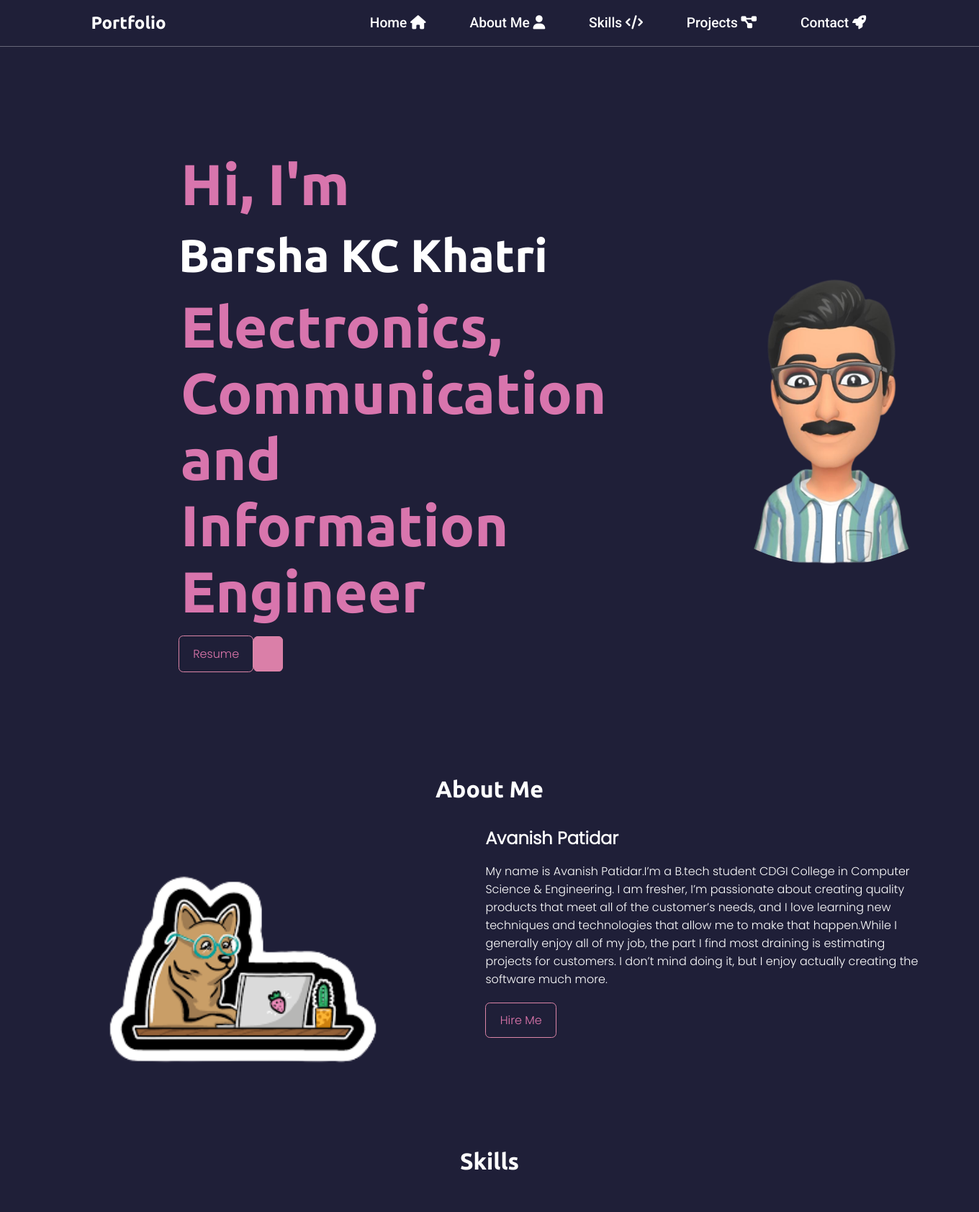
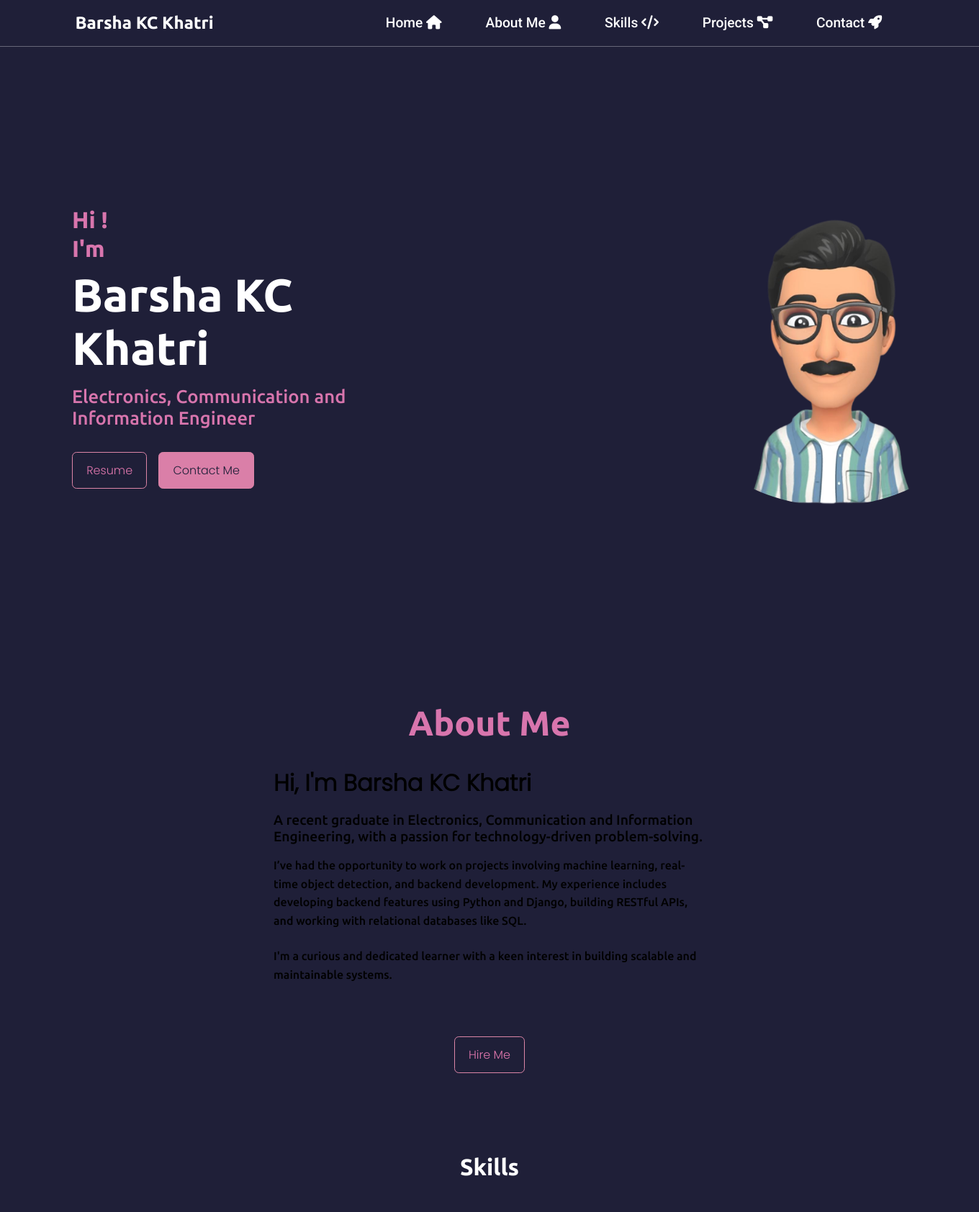
Before and after one commit to barshakc/newport, a Django app: page / in a window 1360 px wide; the page is wider, and only the part inside the window is pictured. Shown: the top 1684 px of that part at 72% size. Run offline with Django 4.2, Linux system fonts and the light colour scheme; some libraries are stand-ins or nearby versions.

Commit message:
Update home page

```diff
--- a/App/templates/home.html
+++ b/App/templates/home.html
@@ -18,7 +18,7 @@
         <!-- Navbar Section -->
     <nav id="navbar" class="flex s-around bg-color">
         <div class="left-nav">
-            <h2 class="t-white">Portfolio</h2>
+            <h2 class="t-white">Barsha KC Khatri</h2>
         </div>
         <div class="right-nav">
             <ul class="flex">
@@ -35,14 +35,20 @@
     <section id="home" class="flex s-around sw-80 m-auto">
         <div class="home-left flex items-center">
             <div class="home-content">
-                <h6 class="poppinss">Hi, I'm</h6>
+                <h6 class="poppinss">Hi !</h6>
+<h6 class="poppinss">I'm</h6>
 <h1 class="t-white">Barsha KC Khatri</h1>
 <h4 class="poppinss">Electronics, Communication and Information Engineer</h4>
-                <a href="{% static 'pdf/cvbarsha.pdf' %}"  target="_blank">
-                    <button class="btn poppins">Resume</button></a>
 
-                <a class="btn live poppins" id="hireme" href=""
-                    target="_blank"></a>
+<div class="btn-group">
+    <a href="{% static 'pdf/cvbarsha.pdf' %}" target="_blank">
+        <button class="btn poppins">Resume</button>
+    </a>
+    <a class="btn live poppins" id="hireme" href="#contact" target="_blank">
+        Contact Me
+    </a>
+</div>
+
             </div>
         </div>
         <div class="home-right flex s-center items-center">
@@ -55,27 +61,31 @@
     </section>
 
  <!-- About Section -->
+<!-- About Section -->
 <section id="about">
     <h1 class="t-center my-2 t-white f-2">About Me</h1>
-        <div class="about-container flex s-around ">
-            <div class=" about-left flex s-center items-center">
-                <!-- Here in src replade the given link with your secondary image link -->
-                <img src="{%static 'images/dog.png'%}" alt="" style="width: 60%;">
-            </div>
-
-            <div class="about-right flex">
+    <div class="about-container flex s-center">
+        <div class="about-left">
+            <!-- Text content and introduction -->
             <div class="about-content">
-                    <h1 class="t-white m-b-1 poppins">Avanish Patidar</h1>
-                    <p class="t-white poppins">My name is Avanish Patidar.I’m a B.tech student CDGI College in Computer Science & Engineering.
-
-
-                        I am fresher, I’m passionate about creating quality products that meet all of the customer’s needs, and I love learning new techniques and technologies that allow me to make that happen.While I generally enjoy all of my job, the part I find most draining is estimating projects for customers. I don’t mind doing it, but I enjoy actually creating the software much more.</p>
-                    <a class="btn " id="hireme"
-                        href="">Hire Me</a>
+                <h2 class="t-white m-b-1 poppins">Hi, I'm Barsha KC Khatri</h2>
+                <p class="intro-text">
+                    A recent graduate in Electronics, Communication and Information Engineering, with a passion for technology-driven problem-solving.
+                </p>
+                <p class="about-text">
+                    I’ve had the opportunity to work on projects involving machine learning, real-time object detection, and backend development. My experience includes developing backend features using Python and Django, building RESTful APIs, and working with relational databases like SQL.
+                </p>
+                <p class="about-text">
+                    I'm a curious and dedicated learner with a keen interest in building scalable and maintainable systems.
+                </p>
             </div>
         </div>
     </div>
+    <div class="cta-container flex s-center">
+        <a class="btn" id="hireme" href="">Hire Me</a>
+    </div>
 </section>
+
 
     <!-- Skills Section -->
     <section id="skills">
--- a/static/css/style.css
+++ b/static/css/style.css
@@ -58,26 +58,41 @@ body {
 
 
 /* Home Section */
+#home {
+    height: 100vh; /* full screen height */
+    display: flex;
+    justify-content: space-around;
+    align-items: center;
+}
+
 .home-left,
 .home-right {
-    width: 30%;
-    padding: 7rem;
+    width: 40%;
+    padding: 0 2rem;
 }
 
-.home-right {
-    padding: 0;
-}
-
-.home-left h6,
-h4 {
+.home-left h6 {
+    font-size: 2rem;
     color: rgb(216, 117, 173);
-    margin: 1rem 0;
-    margin-left: 3px;
-    font-size: 5rem;
+    margin: 0.2rem 0;
 }
 
 .home-left h1 {
     font-size: 4rem;
+    margin: 0.5rem 0;
+    color: #fff;
+}
+
+.home-left h4 {
+    font-size: 1.6rem;
+    font-weight: 400;
+    color: rgb(216, 117, 173);
+    margin-top: 1rem;
+}
+.btn-group {
+    margin-top: 2rem; /* adjust spacing as needed */
+    display: flex;
+    gap: 1rem;
 }
 
 .home-right {
@@ -86,7 +101,7 @@ h4 {
 
 .home-right img {
     position: absolute;
-    width:170%;
+    width: 170%;
     left: 40px;
     top: -50px;
     background-size: cover;
@@ -94,38 +109,76 @@ h4 {
     height: 150%;
 }
 
-
-
 .circle {
     width: 17rem;
     height: 17rem;
     border-radius: 50%;
-    padding: .5rem;
+    padding: 0.5rem;
     position: relative;
 }
 
-/* About Section */
-.about-left,
-.about-right {
-    width: 60%;
+/* About Section Styling */
+#about {
+    padding: 4rem 2rem;
+    text-align: center;
 }
 
-.about-right {
-    padding-right: 4rem;
+#about h1 {
+    font-size: 3rem;
+    color: #d875ad;
+    margin-bottom: 2rem;
 }
 
-.aboout-left {
-    position: relative;
+.about-container {
+    display: flex;
+    justify-content: center;
+    align-items: flex-start;
+    max-width: 1200px;
+    margin: 0 auto;
+    gap: 2rem;
 }
 
-.about-left img {
-    width: 100%;
-    height: 400px;;
-    border-radius: 1rem;
+.about-left {
+    width: 80%;
+    max-width: 600px;
+    text-align: left;
 }
 
-.about-content p {
-    margin-bottom: 2rem;
+.about-content h2 {
+    font-size: 2rem;
+    color: black;
+    margin-bottom: 1rem;
+}
+
+.intro-text {
+    font-size: 1.2rem;
+    color: black;
+    margin-bottom: 1rem;
+}
+
+.about-text {
+    font-size: 1rem;
+    color: black;
+    line-height: 1.6;
+    margin-bottom: 1.5rem;
+}
+
+.cta-container {
+    margin-top: 3rem;
+}
+
+.btn {
+    background-color: black;
+    padding: 0.8rem 1.5rem;
+    color: white;
+    text-decoration: none;
+    border-radius: 5px;
+    font-size: 1.2rem;
+    transition: background-color 0.3s;
+}
+
+.btn:hover {
+    background-color: #c26f99;
 }
 
 
```
Lines whose indentation alone changed are shown as unchanged.
